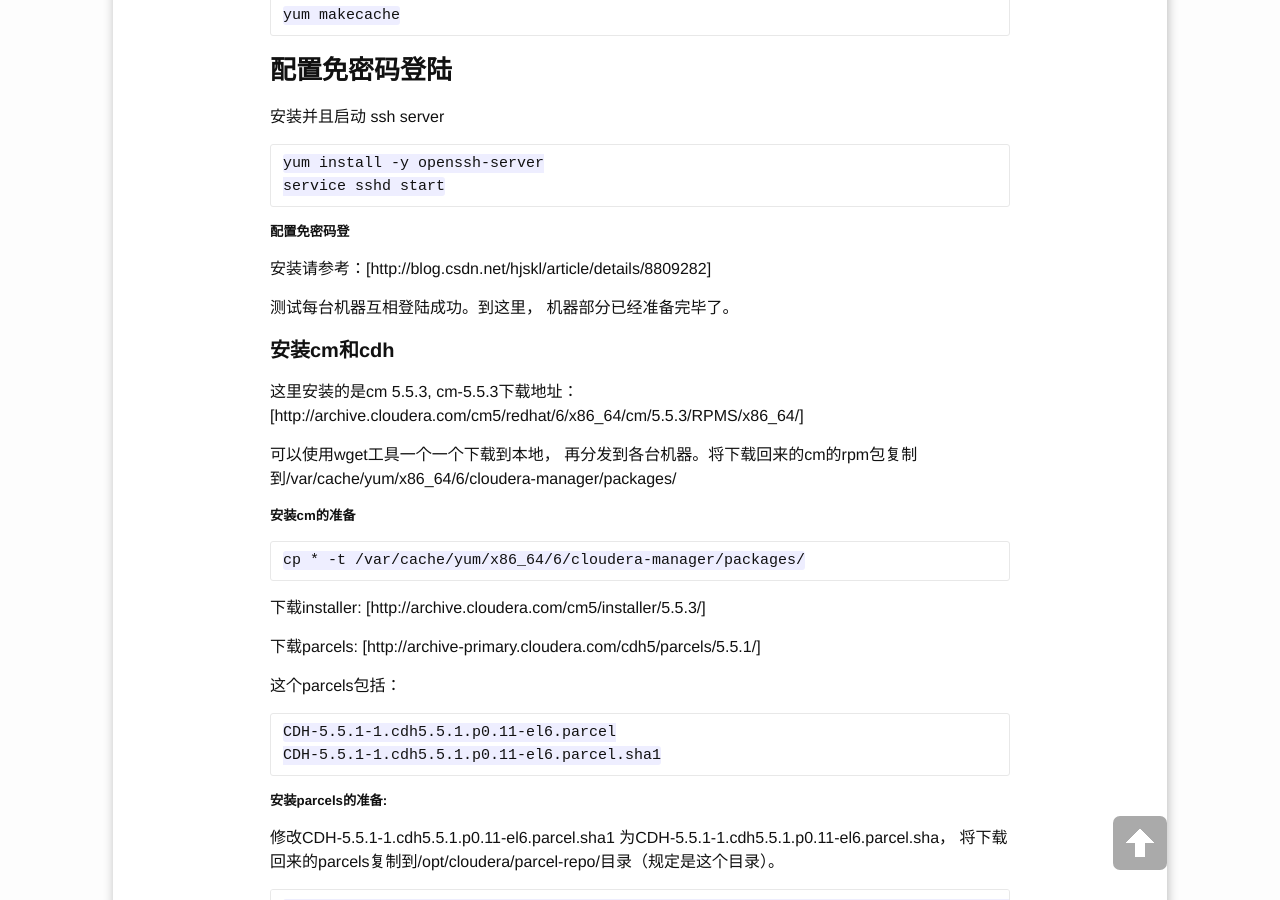
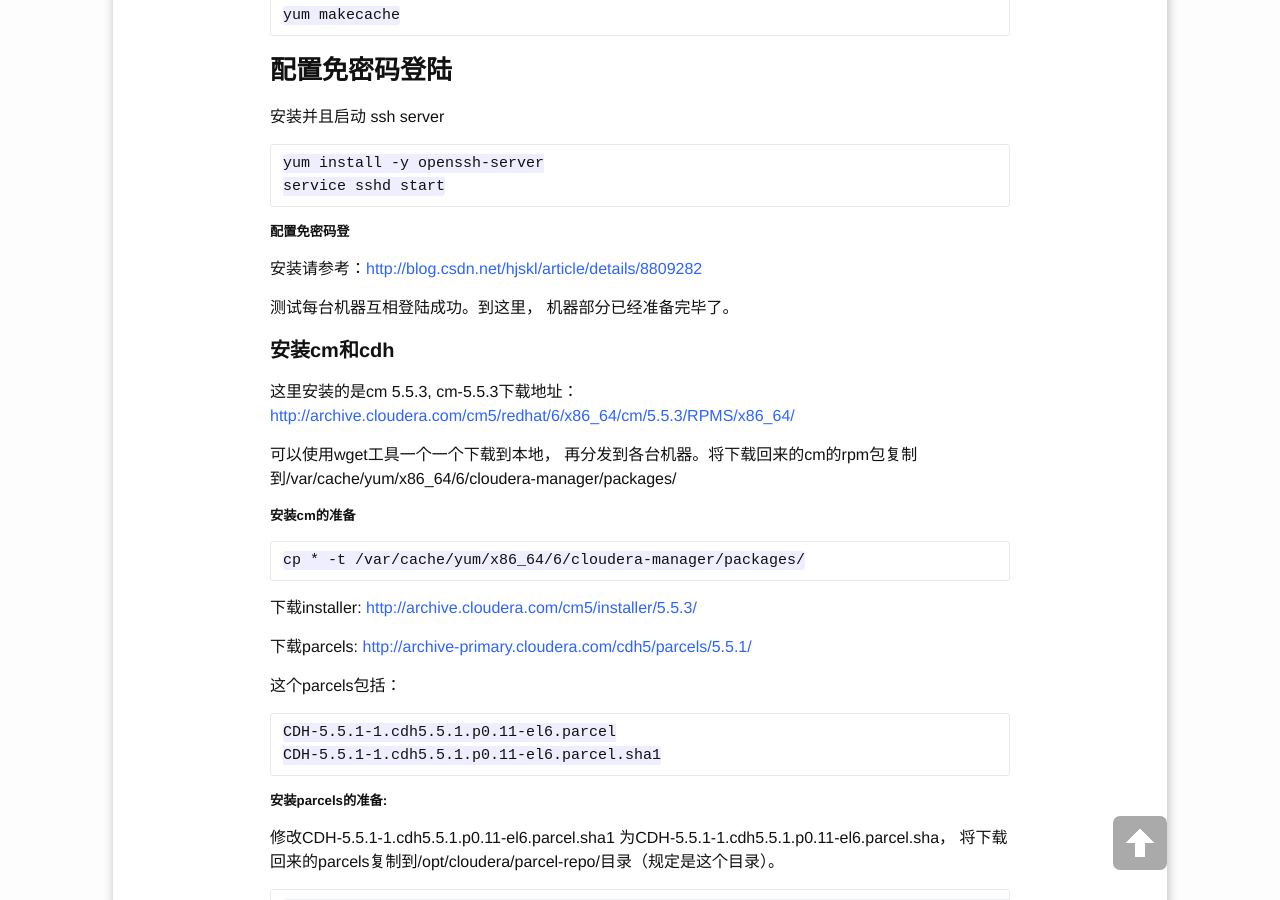
Before and after one commit to TopSpoofer/TopSpoofer.github.io, a Jekyll site: the page built from _posts/2016/03/2016-03-04-centos6-install-cdh.md, in a window 1280 px wide and 900 px high, scrolled down 2912 px. Built offline with Jekyll 4.4.1, drawn with Linux system fonts in a browser that asks for light colours; comment, search, counter and statistics services are not loaded; some of the changed lines change nothing that is shown.

Commit message:
fix link

````diff
--- a/_posts/2016/03/2016-03-04-centos6-install-cdh.md
+++ b/_posts/2016/03/2016-03-04-centos6-install-cdh.md
@@ -157,14 +157,14 @@
 
 ##### 配置免密码登
 
-安装请参考：[http://blog.csdn.net/hjskl/article/details/8809282]
+安装请参考：[http://blog.csdn.net/hjskl/article/details/8809282](http://blog.csdn.net/hjskl/article/details/8809282)
 
 测试每台机器互相登陆成功。到这里， 机器部分已经准备完毕了。
 
 
 #### 安装cm和cdh
 
-这里安装的是cm 5.5.3, cm-5.5.3下载地址： [http://archive.cloudera.com/cm5/redhat/6/x86_64/cm/5.5.3/RPMS/x86_64/]
+这里安装的是cm 5.5.3, cm-5.5.3下载地址：[http://archive.cloudera.com/cm5/redhat/6/x86_64/cm/5.5.3/RPMS/x86_64/](http://archive.cloudera.com/cm5/redhat/6/x86_64/cm/5.5.3/RPMS/x86_64/)
 
 可以使用wget工具一个一个下载到本地， 再分发到各台机器。将下载回来的cm的rpm包复制到/var/cache/yum/x86_64/6/cloudera-manager/packages/
 
@@ -174,9 +174,9 @@
 cp * -t /var/cache/yum/x86_64/6/cloudera-manager/packages/
 ```
 
-下载installer: [http://archive.cloudera.com/cm5/installer/5.5.3/]
+下载installer: [http://archive.cloudera.com/cm5/installer/5.5.3/](http://archive.cloudera.com/cm5/installer/5.5.3/)
 
-下载parcels: [http://archive-primary.cloudera.com/cdh5/parcels/5.5.1/]
+下载parcels: [http://archive-primary.cloudera.com/cdh5/parcels/5.5.1/](http://archive-primary.cloudera.com/cdh5/parcels/5.5.1/)
 
 这个parcels包括：
 
````
